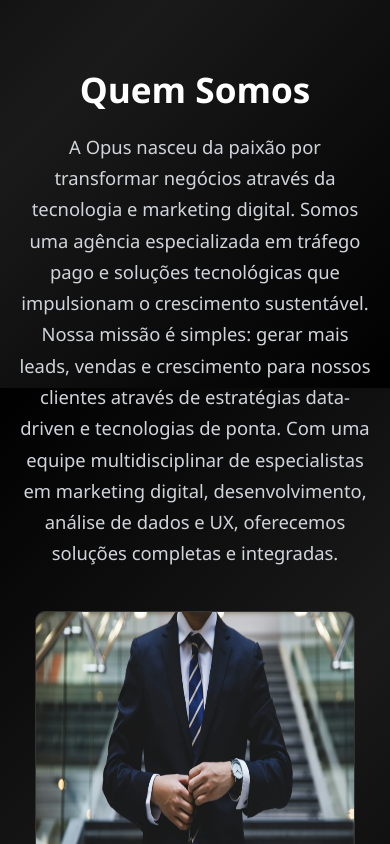
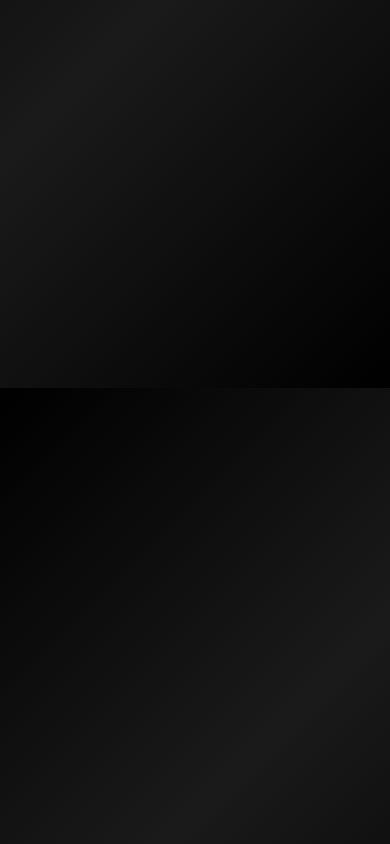
Before and after one commit to Gustavodev25/opus, a Vue app: page / in a window 390 px wide. Shown: the part 9740-10584 px from the top of the page. Built offline with nearby package versions, Linux system fonts and the light colour scheme.

Commit message:
Atualização do projeto

```diff
--- a/src/components/SobrenosComponent.vue
+++ b/src/components/SobrenosComponent.vue
@@ -1,105 +1,163 @@
 <template>
-    <section class="sobrenos-section">
-        <div class="sobrenos-container">
-            <div class="sobrenos-texto">
-                <h2>Quem Somos</h2>
-                <p>
-                    A Opus nasceu da paixão por transformar negócios através da tecnologia e marketing digital. Somos
-                    uma agência especializada em tráfego pago e soluções tecnológicas que impulsionam o crescimento
-                    sustentável.
-                    Nossa missão é simples: gerar mais leads, vendas e crescimento para nossos clientes através de
-                    estratégias data-driven e tecnologias de ponta.
-                    Com uma equipe multidisciplinar de especialistas em marketing digital, desenvolvimento, análise de
-                    dados e UX, oferecemos soluções completas e integradas.
+  <div class="sobrenos-container" ref="sobrenosContainer">
+    <div class="sobrenos-conteudo">
+      <span class="sobrenos-tag">SOBRE NÓS</span>
+      <h1 class="sobrenos-titulo">Especialistas em Marketing e Tecnologia</h1>
+      <p class="sobrenos-texto">
+        Nascemos da união entre a paixão por marketing e a obsessão por tecnologia. Não somos apenas mais uma agência; somos seu parceiro estratégico na jornada para o crescimento digital. Nosso time é composto por especialistas em tráfego pago, desenvolvedores e designers que trabalham em sinergia para entregar resultados mensuráveis.
       </p>
+      <div class="sobrenos-metricas">
+        <div class="metrica">
+          <span class="metrica-valor">+2 anos</span>
+          <span class="metrica-label">de Mercado</span>
+        </div>
+        <div class="metrica">
+          <span class="metrica-valor">+50</span>
+          <span class="metrica-label">Clientes Satisfeitos</span>
+        </div>
+        <div class="metrica">
+          <span class="metrica-valor">+R$2M</span>
+          <span class="metrica-label">Gerenciados</span>
+        </div>
+      </div>
     </div>
     <div class="sobrenos-imagem">
-                <img src="../assets/sobre.jpg"
-                    alt="" />
+      <img src="../assets/sobre.jpeg" alt="Equipe da Opus">
     </div>
   </div>
-    </section>
 </template>
 
-<script>
-export default {
-    name: 'SobrenosComponent'
+<script setup>
+// --- INÍCIO DA SEÇÃO DE ANIMAÇÃO ---
+import { ref, onMounted, onUnmounted } from 'vue';
+import { gsap } from 'gsap';
+import { ScrollTrigger } from 'gsap/ScrollTrigger';
+
+gsap.registerPlugin(ScrollTrigger);
+
+const sobrenosContainer = ref(null);
+let gsapContext = null;
+
+onMounted(() => {
+  // Usar um contexto GSAP para gerenciar e limpar as animações facilmente
+  gsapContext = gsap.context(() => {
+    // Seleciona todos os elementos que queremos animar
+    const elementsToAnimate = [
+      '.sobrenos-tag',
+      '.sobrenos-titulo',
+      '.sobrenos-texto',
+      '.metrica',
+      '.sobrenos-imagem'
+    ];
+
+    // Cria a animação inicial (os elementos começam invisíveis e um pouco para baixo)
+    gsap.from(elementsToAnimate, {
+      opacity: 0,
+      y: 50, // Começa 50px para baixo
+      duration: 0.8,
+      ease: 'power3.out',
+      stagger: 0.2, // Anima um elemento de cada vez com um atraso de 0.2s
+      scrollTrigger: {
+        trigger: sobrenosContainer.value,
+        start: 'top 80%', // A animação começa quando 80% do topo do container estiver visível
+        toggleActions: 'play none none none', // A animação roda uma vez e para
       }
+    });
+  }, sobrenosContainer.value); // Escopo do contexto
+});
+
+onUnmounted(() => {
+  // Limpa todas as animações e triggers quando o componente é destruído
+  if (gsapContext) {
+    gsapContext.revert();
+  }
+});
+// --- FIM DA SEÇÃO DE ANIMAÇÃO ---
 </script>
 
 <style scoped>
-.sobrenos-section {
-    width: 100%;
+.sobrenos-container {
   display: flex;
-    justify-content: center;
-    padding: 80px 0 0 0;
-    background: transparent;
+  align-items: center;
+  gap: 60px;
+  padding: 80px 40px;
+  max-width: 1200px;
+  margin: 0 auto;
+  color: white;
 }
 
-.sobrenos-container {
-    width: 100%;
-    max-width: 1400px;
-    margin: 0 auto;
-    border-radius: 18px;
-    display: flex;
-    align-items: stretch; /* faz os filhos terem a mesma altura */
-    justify-content: space-between;
-    gap: 40px;
-    min-height: 360px; /* igual ao .imagem do case */
+.sobrenos-conteudo {
+  flex: 1;
+}
+
+.sobrenos-tag {
+  color: #56ACD2;
+  font-weight: bold;
+  letter-spacing: 1px;
+  margin-bottom: 10px;
+  display: block;
+}
+
+.sobrenos-titulo {
+  font-size: 2.5rem;
+  font-weight: bold;
+  margin-bottom: 20px;
+  color: white;
 }
 
 .sobrenos-texto {
-    flex: 1;
-    color: #fff;
-    text-align: left;
+  color: #b5b5b5;
+  line-height: 1.7;
+  margin-bottom: 30px;
+}
+
+.sobrenos-metricas {
+  display: flex;
+  gap: 30px;
+}
+
+.metrica {
   display: flex;
   flex-direction: column;
-    justify-content: center;
 }
 
-.sobrenos-texto h2 {
-    font-size: 2.2rem;
+.metrica-valor {
+  font-size: 2rem;
   font-weight: bold;
-    margin-bottom: 18px;
-    color: #FFFFFF;
+  color: #56ACD2;
 }
 
-.sobrenos-texto p {
-    font-size: 1.15rem;
-    color: #d1d5db;
-    line-height: 1.7;
+.metrica-label {
+  color: #b5b5b5;
+  font-size: 0.9rem;
 }
 
 .sobrenos-imagem {
   flex: 1;
-    display: flex;
-    justify-content: center;
-    align-items: stretch;
-    height: 100%;
+  height: 590px;
+  border-radius: 12px;
+  overflow: hidden;
+  box-shadow: 0 15px 40px rgba(0, 0, 0, 0.3);
 }
 
 .sobrenos-imagem img {
   width: 100%;
-    height: 360px;
-    background-color: #1A1A1A;
-    border: 1px solid #333333;
-    border-radius: 10px;
+  height: 100%;
+  object-fit: cover;
+  display: block;
 }
 
-@media (max-width: 900px) {
+
+@media (max-width: 768px) {
   .sobrenos-container {
-        flex-direction: column;
-        padding: 40px 16px;
-        gap: 24px;
+    flex-direction: column-reverse;
+    padding: 40px 20px;
+    gap: 40px;
   }
-
-    .sobrenos-imagem img {
+  .sobrenos-imagem {
     width: 100%;
-        max-width: 320px;
-    }
-
-    .sobrenos-texto {
-        text-align: center;
+    height: 300px;
+    margin-bottom: 0;
   }
 }
 </style>
```
Also changed, not shown: src/assets/sobre.jpeg (added), src/assets/sobre1.jpg (renamed from src/assets/sobre.jpg). Lines whose indentation alone changed are shown as unchanged.
